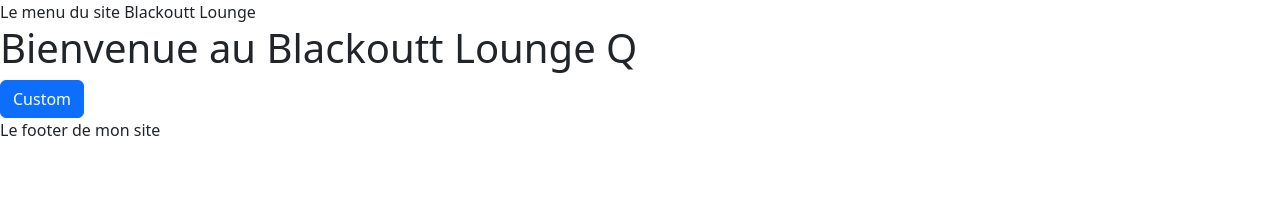
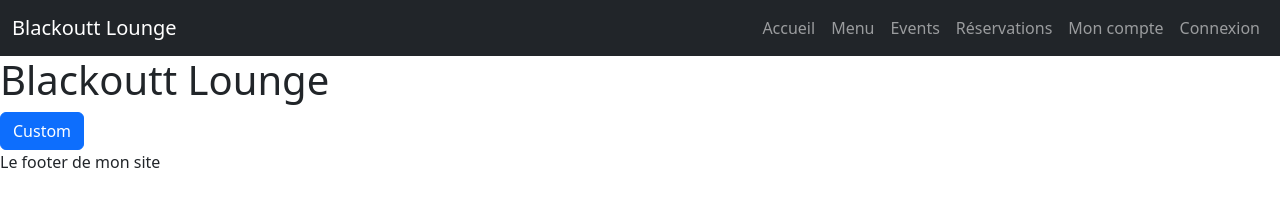
Before and after one commit to ItsjosevazDEV/Blackoutt, a website with bundled scripts: page index.html in a window 1280 px wide. Built offline with nearby package versions, Linux system fonts and the light colour scheme; files whose address does not match are found by name; a web font is replaced by a local one.

Commit message:
Add site header

```diff
--- a/index.html
+++ b/index.html
@@ -23,7 +23,36 @@
 
 <body>
 
-    <header>Le menu du site Blackoutt Lounge </header>
+    <header><nav class="navbar navbar-expand-lg bg-dark" data-bs-theme="dark">
+        <div class="container-fluid">
+          <a class="navbar-brand" href="/">Blackoutt Lounge</a>
+          <button class="navbar-toggler" type="button" data-bs-toggle="collapse" data-bs-target="#navbarSupportedContent" aria-controls="navbarSupportedContent" aria-expanded="false" aria-label="Toggle navigation">
+            <span class="navbar-toggler-icon"></span>
+          </button>
+          <div class="collapse navbar-collapse" id="navbarSupportedContent">
+            <ul class="navbar-nav ms-auto mb-2 mb-lg-0">
+              <li class="nav-item">
+                <a class="nav-link" href="/">Accueil</a>
+              </li>
+              <li class="nav-item">
+                <a class="nav-link" href="/">Menu</a>
+              </li>
+              <li class="nav-item">
+                <a class="nav-link" href="/">Events</a>
+              </li>
+              <li class="nav-item">
+                <a class="nav-link" href="/">Réservations</a>
+              </li>
+              <li class="nav-item">
+                <a class="nav-link" href="/">Mon compte</a>
+              </li>
+              <li class="nav-item">
+                <a class="nav-link" href="/">Connexion</a>
+              </li>
+            </ul>
+          </div>
+        </div>
+      </nav></header>
 
     <main id="main-page">
         <!-- Le contenu de la page  -->
--- a/pages/home.html
+++ b/pages/home.html
@@ -1,3 +1,3 @@
-<h1>Bienvenue au Blackoutt Lounge Q</h1>
+<h1>Blackoutt Lounge</h1>
 
 <button class="btn btn-primary">Custom</button>
--- a/scss/_custom.scss
+++ b/scss/_custom.scss
@@ -6,7 +6,7 @@
 // Include any default variable overrides here (though functions won't be available)
 $primary: #A05E2E;
 $secondary: #433333;
-$dark: #020202;
+$dark: #000000;
 $font-family-sans-serif: "Montserrat", sans-serif !default;
 $font-family-serif: "Hind Madurai", serif !default;
 
```
Also changed, not shown: images/2.png (added), scss/main.css, style.css (added), 1 other file.
